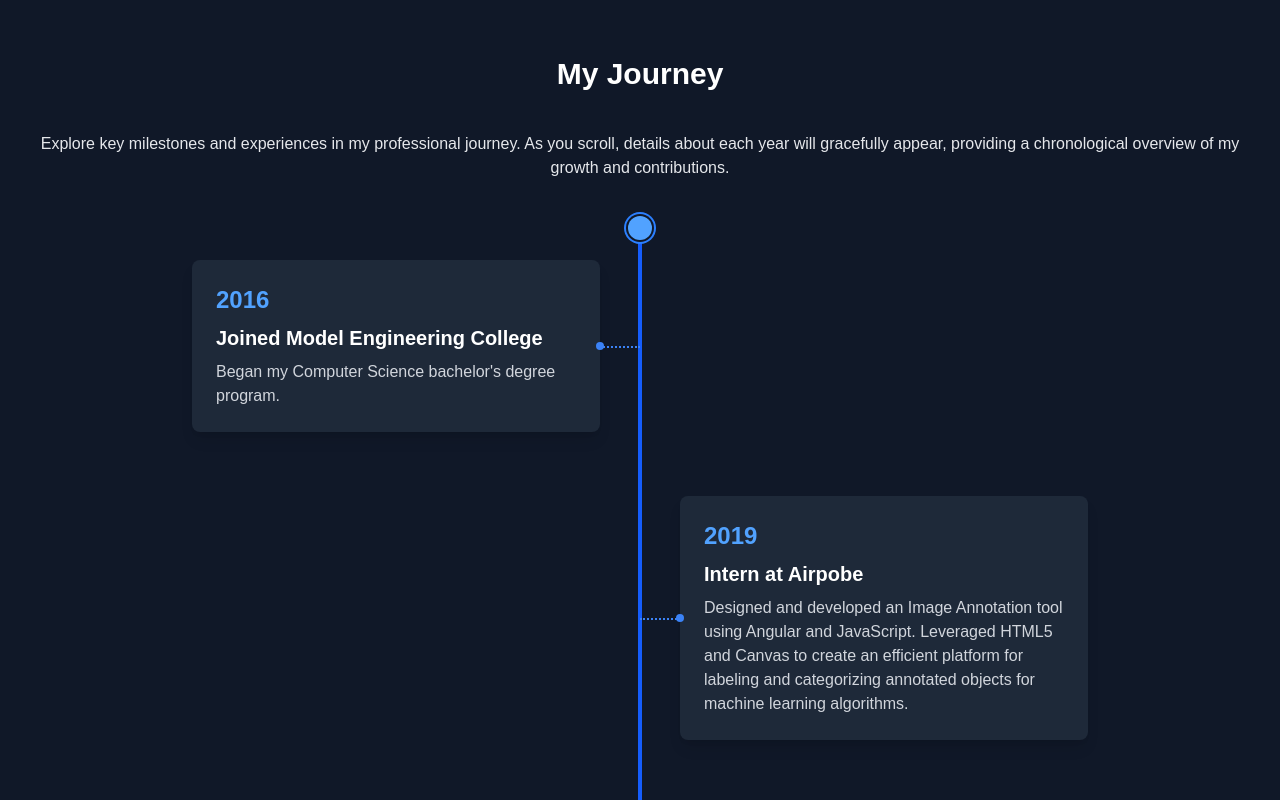
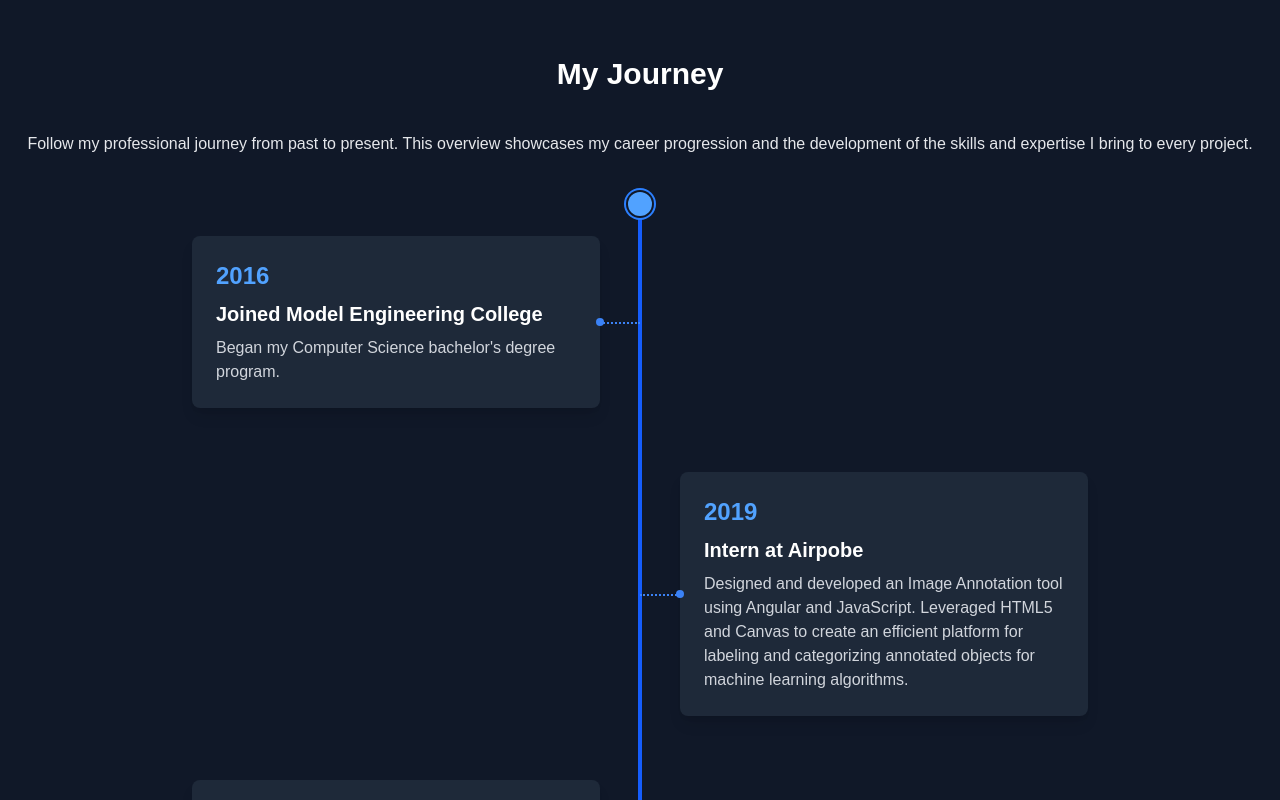
Before and after one commit to Vaishnav-Ullas/my-portfolio, a Next.js app: page / in a window 1280 px wide. Shown: the part 1640-2440 px from the top of the page. Built offline with nearby package versions, Linux system fonts and the light colour scheme.

Commit message:
Change content

```diff
--- a/app/components/Projects/index.tsx
+++ b/app/components/Projects/index.tsx
@@ -43,7 +43,7 @@ const Projects = forwardRef<HTMLElement>((props, ref) => {
             <div className="container mx-auto px-4">
                 <h2 className="text-3xl font-bold text-white text-center mb-10">My Projects</h2>
                 <p className="text-center text-gray-200 mb-8">
-                    This section features a collection of my best work, demonstrating my skills and experience in various technologies.
+                    A showcase of selected projects demonstrating expertise in building robust software solutions, strategic problem-solving, and functional design.
                 </p>
                 <div className="grid grid-cols-1 md:grid-cols-2 lg:grid-cols-3 gap-8">
                     {projects.map((project, index) => (
--- a/app/components/Timeline/index.tsx
+++ b/app/components/Timeline/index.tsx
@@ -46,7 +46,7 @@ const Timeline = forwardRef<HTMLElement>((props, sectionRef) => {
             <div className="container mx-auto px-4">
                 <h2 className="text-3xl font-bold text-white text-center mb-10">My Journey</h2>
                 <p className="text-center text-gray-200 mb-12">
-                    Explore key milestones and experiences in my professional journey. As you scroll, details about each year will gracefully appear, providing a chronological overview of my growth and contributions.
+                    Follow my professional journey from past to present. This overview showcases my career progression and the development of the skills and expertise I bring to every project.
                 </p>
                 <div className="relative w-full max-w-4xl mx-auto">
                     <div className="absolute left-1/2 transform -translate-x-1/2 w-1 bg-blue-600 h-full"></div>
```
